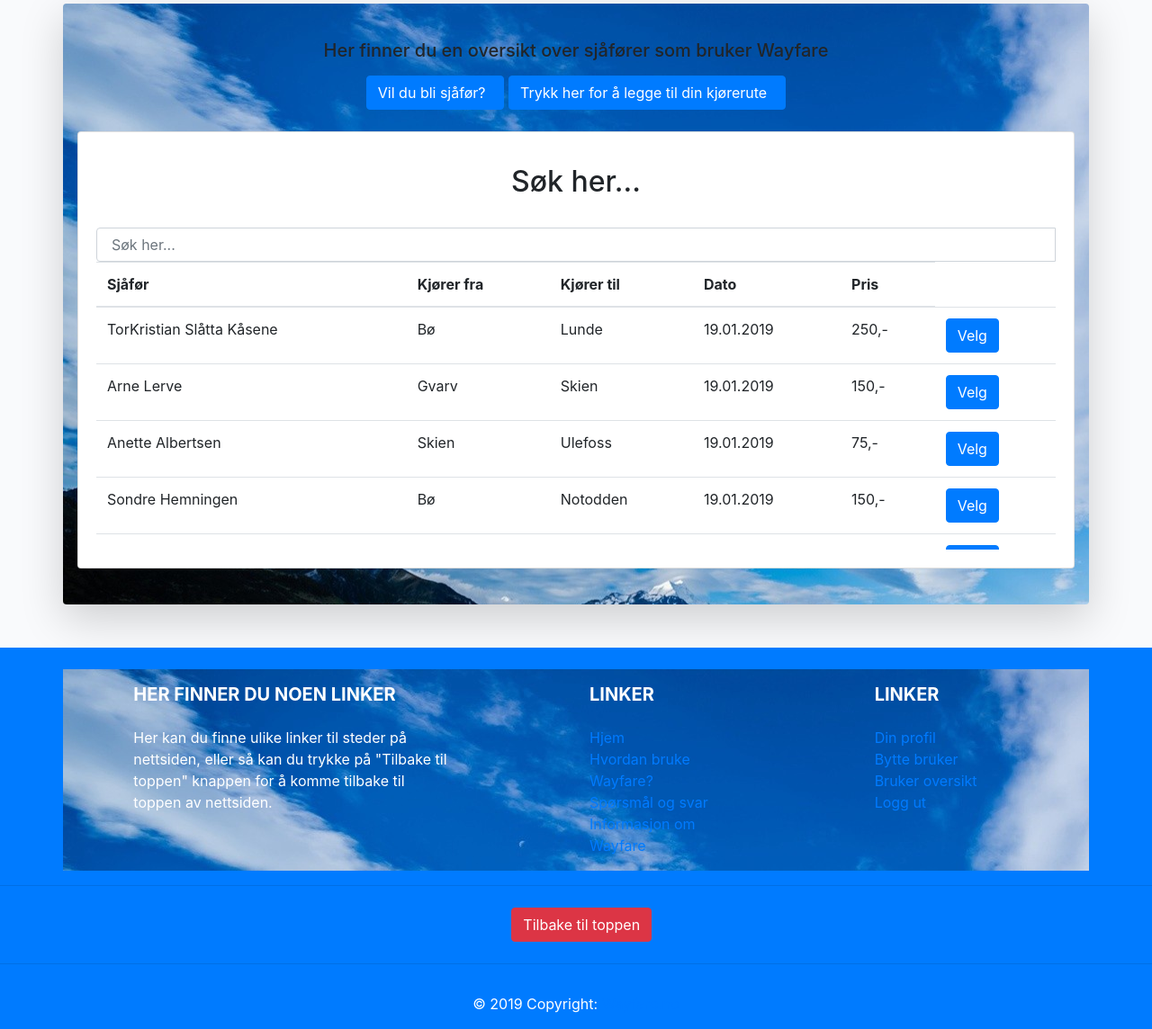
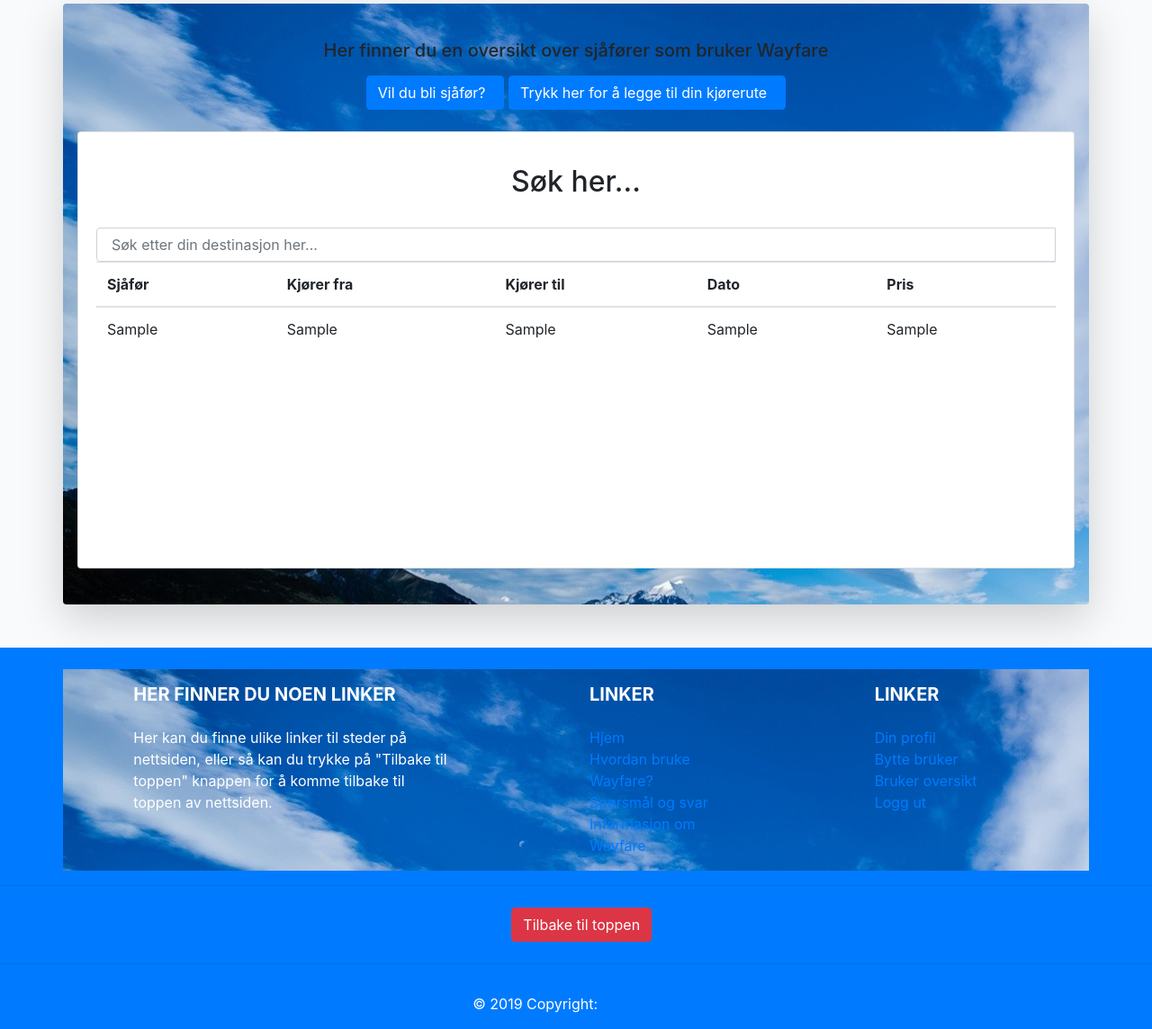
Before and after one commit to Hvardd/Wayfare, a PHP site: page /liste.php in a window 1280 px wide. Shown: the part 92-1236 px from the top of the page at 90% size. Run offline with PHP 8.4, Linux system fonts and the light colour scheme; tables that the repository leaves empty or names only in its code hold one stand-in row (values such as "Sample post"); some libraries are stand-ins or nearby versions.

Commit message:
La til liste funksjon

```diff
--- a/src/liste.php
+++ b/src/liste.php
@@ -1,11 +1,23 @@
-<?php
-  include_once "include/header.php";
- ?>
+<!doctype html>
+<html lang="en">
+  <head>
+    <!-- Required meta tags -->
+    <meta charset="utf-8">
+    <meta name="viewport" content="width=device-width, initial-scale=1, shrink-to-fit=no">
+
+    <!-- Bootstrap CSS -->
+    <link rel="stylesheet" href="https://stackpath.bootstrapcdn.com/bootstrap/4.2.1/css/bootstrap.min.css" integrity="sha384-GJzZqFGwb1QTTN6wy59ffF1BuGJpLSa9DkKMp0DgiMDm4iYMj70gZWKYbI706tWS" crossorigin="anonymous">
+
+
+    <!-- Vanlig CSS -->
+    <link rel="stylesheet" type="text/css" href="css/main.css">
+    <link rel="stylesheet" type="text/css" href="css/bootstrap.min.css">
 
     <title>Wayfare - Kjøreliste</title>
   </head>
   <body>
     <!-- Optional JavaScript -->
+    <script type="text/javascript" src="js/SøkListe.js"></script>
     <!-- jQuery first, then Popper.js, then Bootstrap JS -->
     <script src="https://code.jquery.com/jquery-3.3.1.slim.min.js" integrity="sha384-q8i/X+965DzO0rT7abK41JStQIAqVgRVzpbzo5smXKp4YfRvH+8abtTE1Pi6jizo" crossorigin="anonymous"></script>
     <script src="https://cdnjs.cloudflare.com/ajax/libs/popper.js/1.14.6/umd/popper.min.js" integrity="sha384-wHAiFfRlMFy6i5SRaxvfOCifBUQy1xHdJ/yoi7FRNXMRBu5WHdZYu1hA6ZOblgut" crossorigin="anonymous"></script>
@@ -16,7 +28,7 @@
 
     <!-- Navigasjons bar -->
     <nav class="navbar navbar-expand-lg navbar-dark bg-primary">
-            <a class="navbar-brand" href="#"><a href="index.php"><h1 class="logo">Wayfare</h1></a> <!-- Wayfare logo -->
+            <a class="navbar-brand" href="#"><a href="/"><h1 class="logo">Wayfare</h1></a> <!-- Wayfare logo -->
 
             <button class="navbar-toggler" type="button" data-toggle="collapse" data-target="#navbarSupportedContent">
                 <span class="navbar-toggler-icon"></span>
@@ -25,10 +37,10 @@
             <div class="collapse navbar-collapse" id="navbarSupportedContent">
                 <ul class="navbar-nav ml-auto">
                     <li class="nav-item">
-                        <a class="nav-link" href="index.php">Hjem</a>
+                        <a class="nav-link" href="index.html">Hjem</a>
                     </li>
                     <li class="nav-item">
-                        <a class="nav-link" href="profil.php">Profil</a>
+                        <a class="nav-link" href="profil.html">Profil</a>
                     </li>
 
                     <li class="nav-item dropdown">
@@ -43,12 +55,11 @@
                         </div>
                     </li>
 
-                   <?php
-                    include_once "include/navcheck.php";
-                    ?>
-
                     <li class="nav-item">
-                        <a class="nav-link" href="liste.php">Kjøreliste</a>
+                        <a class="nav-link" href="login.html">Registrer / Login</a>
+                    </li>
+                    <li class="nav-item">
+                        <a class="nav-link" href="liste.html">Kjøreliste</a>
                     </li>
                 </ul>
             </div>
@@ -76,7 +87,7 @@
                     <div class="col-md-12">
                         <h2 class="pt-3 pb-4 text-center font-bold font-up deep-purple-text">Søk her...</h2>
                         <div class="input-group md-form form-sm form-2 pl-0">
-                            <input class="form-control my-0 py-1 pl-3 purple-border" type="text" placeholder="Søk her..." aria-label="Search">
+                            <input class="form-control my-0 py-1 pl-3 purple-border" type="text" onkeyup="SøkListe()" placeholder="Søk etter din destinasjon her..." aria-label="Search" id="listeInput">
                             <span class="input-group-addon waves-effect purple lighten-2" id="basic-addon1"><a><i class="fa fa-search white-text" aria-hidden="true"></i></a></span>
                         </div>
                     </div>
@@ -86,7 +97,7 @@
                 <!-- Grid row -->
                 <!--Table-->
                 <div class="liste">
-                <table class="table table-hover">
+                <table class="table table-hover" id="kjoreListe">
                     <!--Table head-->
                     <thead>
                         <tr>
@@ -100,109 +111,18 @@
                     <!--Table head-->
                     <!--Table body-->
                     <tbody>
-                        <tr>
-                            <td>TorKristian Slåtta Kåsene</td>
-                            <td>Bø</td>
-                            <td>Lunde</td>
-                            <td>19.01.2019</td>
-                            <td>250,-</td>
-                            <td><button class="btn btn-primary">Velg</button></td>
-                        </tr>
-                        <tr>
-                            <td>Arne Lerve</td>
-                            <td>Gvarv</td>
-                            <td>Skien</td>
-                            <td>19.01.2019</td>
-                            <td>150,-</td>
-                            <td><button class="btn btn-primary">Velg</button></td>
-                        </tr>
-                        <tr>
-                            <td>Anette Albertsen</td>
-                            <td>Skien</td>
-                            <td>Ulefoss</td>
-                            <td>19.01.2019</td>
-                            <td>75,-</td>
-                            <td><button class="btn btn-primary">Velg</button></td>
-                        </tr>
-                        <tr>
-                            <td>Sondre Hemningen</td>
-                            <td>Bø</td>
-                            <td>Notodden</td>
-                            <td>19.01.2019</td>
-                            <td>150,-</td>
-                            <td><button class="btn btn-primary">Velg</button></td>
-                        </tr>
-                        <tr>
-                            <td>Jakob Helgelia</td>
-                            <td>Notodden</td>
-                            <td>Skien</td>
-                            <td>19.01.2019</td>
-                            <td>250,-</td>
-                            <td><button class="btn btn-primary">Velg</button></td>
-                        </tr>
-                        <tr>
-                            <td>Lars Elvebretsen</td>
-                            <td>Ulefoss</td>
-                            <td>Bø</td>
-                            <td>19.01.2019</td>
-                            <td>175,-</td>
-                            <td><button class="btn btn-primary">Velg</button></td>
-                        </tr>
-                        <tr>
-                                <td>Henrik Todal</td>
-                                <td>Lunde</td>
-                                <td>Bø</td>
-                                <td>19.01.2019</td>
-                                <td>250,-</td>
-                                <td><button class="btn btn-primary">Velg</button></td>
-                            </tr>
-                            <tr>
-                                <td>Arne Lerve</td>
-                                <td>Gvarv</td>
-                                <td>Skien</td>
-                                <td>19.01.2019</td>
-                                <td>150,-</td>
-                                <td><button class="btn btn-primary">Velg</button></td>
-                            </tr>
-                            <tr>
-                                <td>Anette Albertsen</td>
-                                <td>Skien</td>
-                                <td>Ulefoss</td>
-                                <td>19.01.2019</td>
-                                <td>75,-</td>
-                                <td><button class="btn btn-primary">Velg</button></td>
-                            </tr>
-                            <tr>
-                                <td>Sondre Hemningen</td>
-                                <td>Bø</td>
-                                <td>Notodden</td>
-                                <td>19.01.2019</td>
-                                <td>150,-</td>
-                                <td><button class="btn btn-primary">Velg</button></td>
-                            </tr>
-                            <tr>
-                                <td>Jakob Helgelia</td>
-                                <td>Notodden</td>
-                                <td>Skien</td>
-                                <td>19.01.2019</td>
-                                <td>250,-</td>
-                                <td><button class="btn btn-primary">Velg</button></td>
-                            </tr>
-                            <tr>
 
-                                <td>Lars Elvebretsen</td>
-                                <td>Ulefoss</td>
-                                <td>Bø</td>
-                                <td>19.01.2019</td>
-                                <td>175,-</td>
-                                <td><button class="btn btn-primary">Velg</button></td>
-                            </tr>
+                    </tbody>
+                    <!--Table body-->
+
+<!-- Fyller listen med informasjon fra databasen -->
+<?php
+include "php/FyllListe.php";
+FyllListe();
+ ?>
 
 
 
-
-                    </tbody>
-                    <!--Table body-->
                 </table>
             </div>
                 <!--Table-->
@@ -210,6 +130,111 @@
         </div>
         </div>
 
-<?php
-    include_once "include/footer.php";
-?>
+
+<!-- Footer -->
+<!-- Footer -->
+<footer class="page-footer font-small stylish-color-dark pt-4 bg-primary">
+
+        <!-- Footer Links -->
+        <div class="container text-center text-md-left text-white">
+
+          <!-- Grid row -->
+          <div class="row">
+
+            <!-- Grid column -->
+            <div class="col-md-4 mx-auto">
+
+              <!-- Content -->
+              <h5 class="font-weight-bold text-uppercase mt-3 mb-4">Her finner du noen linker</h5>
+              <p>Her kan du finne ulike linker til steder på nettsiden, eller så kan du trykke på "Tilbake til toppen" knappen for å komme tilbake til toppen av nettsiden.</p>
+
+            </div>
+            <!-- Grid column -->
+
+            <hr class="clearfix w-100 d-md-none">
+
+            <!-- Grid column -->
+            <div class="col-md-2 mx-auto">
+
+              <!-- Links -->
+              <h5 class="font-weight-bold text-uppercase mt-3 mb-4">Linker</h5>
+
+              <ul class="list-unstyled">
+                <li>
+                  <a href="#!">Hjem</a>
+                </li>
+                <li>
+                  <a href="#!">Hvordan bruke Wayfare?</a>
+                </li>
+                <li>
+                  <a href="#!">Spørsmål og svar</a>
+                </li>
+                <li>
+                  <a href="#!">Informasjon om Wayfare</a>
+                </li>
+              </ul>
+
+            </div>
+            <!-- Grid column -->
+
+            <hr class="clearfix w-100 d-md-none">
+
+            <!-- Grid column -->
+            <div class="col-md-2 mx-auto">
+
+              <!-- Links -->
+              <h5 class="font-weight-bold text-uppercase mt-3 mb-4">Linker</h5>
+
+              <ul class="list-unstyled">
+                <li>
+                  <a href="#!">Din profil</a>
+                </li>
+                <li>
+                  <a href="#!">Bytte bruker</a>
+                </li>
+                <li>
+                  <a href="#!">Bruker oversikt</a>
+                </li>
+                <li>
+                  <a href="#!">Logg ut</a>
+                </li>
+              </ul>
+
+            </div>
+            <!-- Grid column -->
+
+            <hr class="clearfix w-100 d-md-none">
+            <!-- Grid column -->
+
+          </div>
+          <!-- Grid row -->
+
+        </div>
+        <!-- Footer Links -->
+
+        <hr>
+
+        <ul class="list-unstyled list-inline text-center py-2">
+          <li class="list-inline-item">
+            <h5 class="mb-1"></h5>
+          </li>
+          <li class="list-inline-item">
+            <a href="#!" class="btn btn-danger btn-rounded">Tilbake til toppen</a>
+          </li>
+        </ul>
+
+        <hr>
+
+        <!-- Copyright -->
+        <div class="footer-copyright text-center py-3 text-white">© 2019 Copyright:
+          <a href="index.html"> Wayfare.no</a>
+        </div>
+        <!-- Copyright -->
+
+    </footer>
+    <!-- Footer -->
+
+  </body>
+
+
+</html>
--- /dev/null
+++ b/src/php/FyllListe.php
@@ -0,0 +1,21 @@
+<?php
+
+function FyllListe () {
+    $conn = mysqli_connect("localhost", "root", "", "wayfaredb");
+  // Check connection
+  if ($conn->connect_error) {
+   die("Connection failed: " . $conn->connect_error);
+  }
+  $sql = "SELECT Fornavn, Etternavn, Start, Slutt, Dato, Pris FROM kjoreliste";
+  $result = $conn->query($sql);
+  if ($result->num_rows > 0) {
+   // output data of each row
+   while($row = $result->fetch_assoc()) {
+    echo "<tr><td>" . $row["Fornavn"]."</td><td>" . $row["Start"] . "</td><td>" . $row["Slutt"] . "</td><td>" . $row["Dato"] . "</td><td>"
+. $row["Pris"]. "</td></tr>";
+}
+echo "</table>";
+} else { echo "0 results"; }
+$conn->close();
+}
+?>
```
Also changed, not shown: src/php/insert.php (added, +30 -0 lines).
